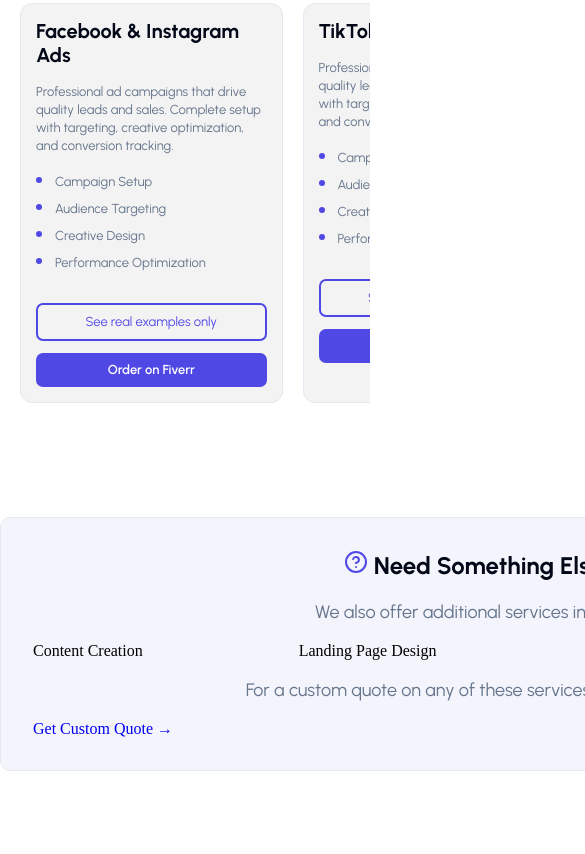
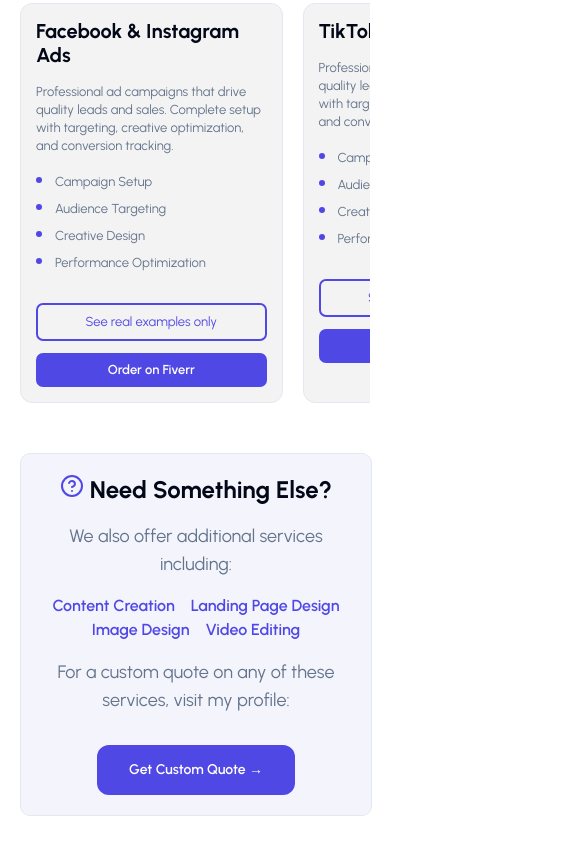
Before and after one commit to dreamlabityasin/Test, a plain HTML site: page index.html in a window 390 px wide. Shown: the part 905-1759 px from the top of the page, 585 px wide, since content can reach past the window. Before the commit the page ends 1676 px from the top, so only its background shows below. Drawn offline with Linux system fonts and the light colour scheme.

Commit message:
first commit

```diff
--- a/CSS/index.css
+++ b/CSS/index.css
@@ -250,6 +250,8 @@
 
 .need-else-section{
     margin-top: 64px;
+    margin-bottom: 80px;
+    padding: 0 20px 0 20px;
 }
 
 .need-else-section .container{
@@ -283,13 +285,45 @@
 
 .need-else-section .container .else-list-item{
     display: flex;
-    justify-content: space-between;
+    justify-content: center;
+    column-gap: 70px;
+    margin-bottom: 32px;
 
 }
 
 .need-else-section .container .else-list-item a{
     align-self: center;
     text-align: center;
+}
+
+.else-list-item li{
+    font-size: 16px;
+    font-weight: 600;
+    line-height: 24px;
+    color: #5048e5;
+    font-family: "Urbanist", sans-serif;
+}
+
+.quote-btn{
+    display: flex;
+    justify-content: center;
+}
+
+.quote-btn a{
+    margin-top: 24px;
+    font-size: 14px;
+    font-weight: 600;
+    line-height: 20px;
+    color:  white;
+    background-color: #5048e5;
+    padding: 15px 32px;
+    font-family: "Urbanist", sans-serif;
+    border-radius: 0.75rem;
+}
+
+
+.need-else-section div h3 span svg{
+
 }
 
 
@@ -311,6 +345,11 @@
 .project-details {
     width: 100%;
     padding: 30px 0 0 0;
+}
+
+
+.need-else-section .container {
+    padding: 20px !important;
 }
 
 
@@ -367,6 +406,11 @@
 
 .services-item {
     margin-top: 32px;
+}
+
+.need-else-section .container {
+    width: 100%;
+    padding: 32px 0;
 }
 
 }
@@ -525,5 +569,36 @@
     border-radius: 7px;
 }
 
+.need-else-section .container {
+    width: 100%;
+    padding: 20px 0;
+}
+
+.need-else-section .container .else-list-item{
+    display: flex;
+    flex-flow: row wrap;
+}
+
+.need-else-section {
+    margin-top: 0px;
 
 }
+
+.need-else-section .container div{
+    padding: 0 15px;
+}
+
+.need-else-section .container .else-list-item {
+    margin-bottom: 15px;
+}
+
+.quote-btn a {
+    margin-top: 15px;
+}
+
+.need-else-section .container .else-list-item {
+    column-gap: 16px;
+
+}
+
+}
--- a/index.html
+++ b/index.html
@@ -200,8 +200,10 @@
                 <li>Video Editing</li>
             </ul>
         </div>
-        <p>For a custom quote on any of these services, visit my profile:</p>
-        <a href="#">Get Custom Quote →</a>
+        <div>
+            <p>For a custom quote on any of these services, visit my profile:</p>
+            <div class="quote-btn"><a href="#">Get Custom Quote →</a></div>
+        </div>
     </div>
 </div>
 <!-- ------------------------------------------------------------------------------------------------
```
